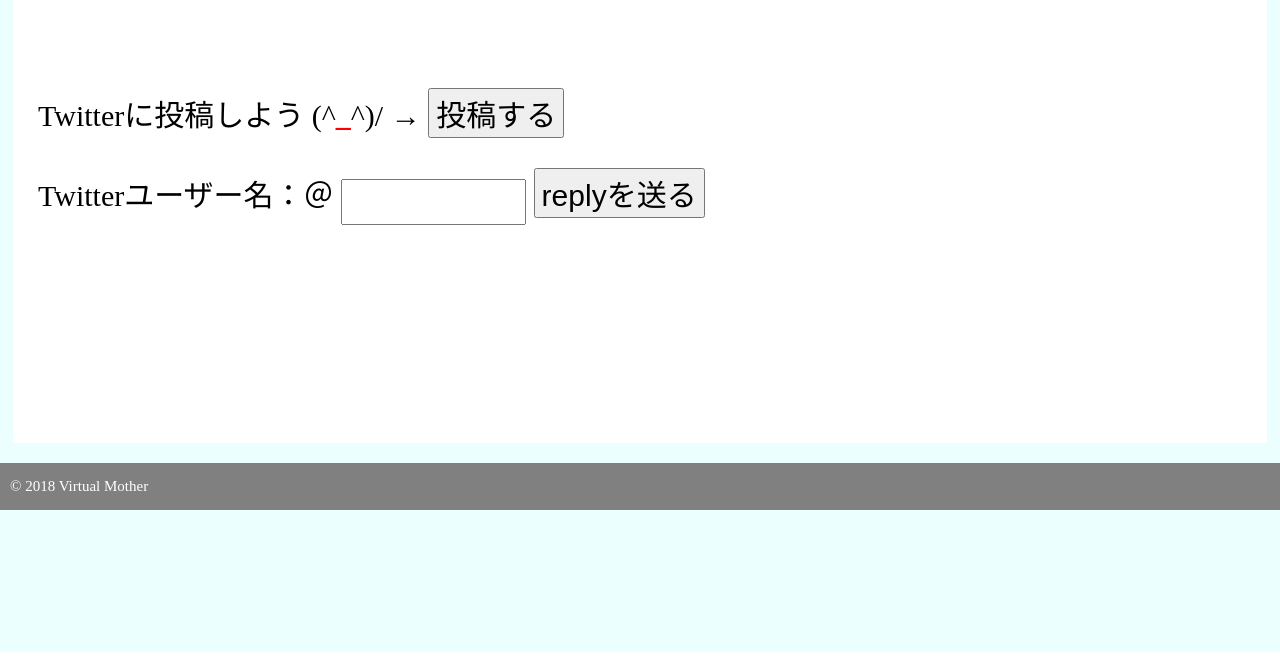
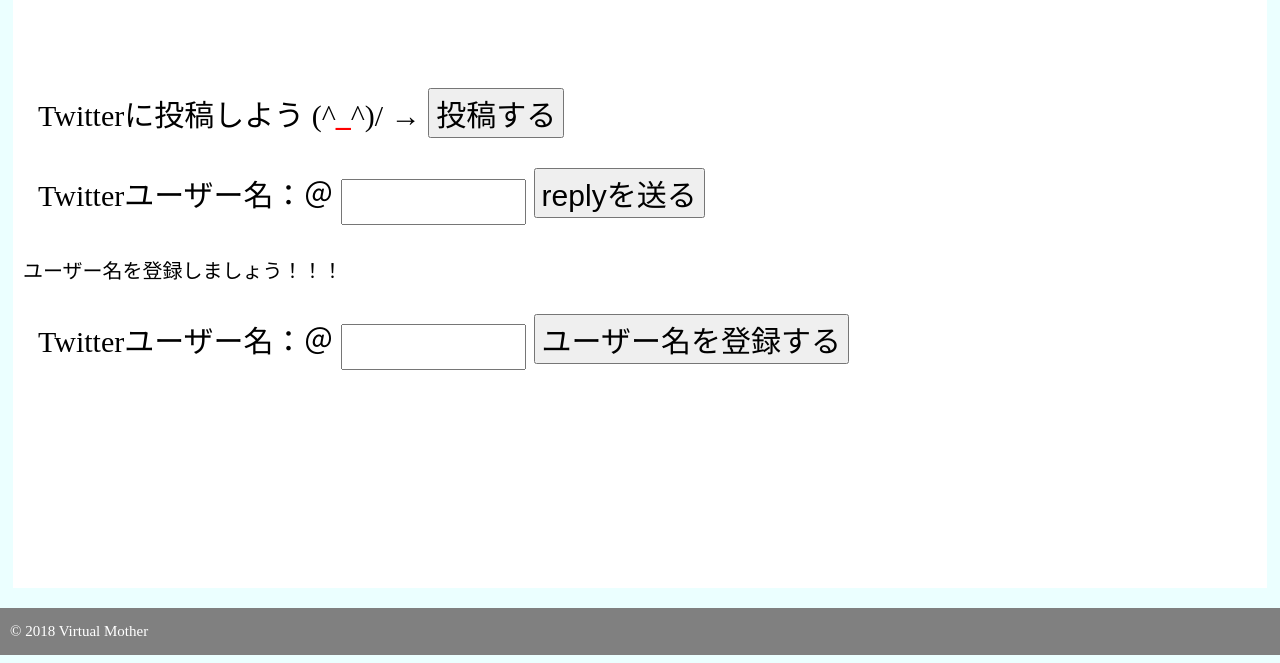
Before and after one commit to guralin/virtual_mother, a Flask app: page / in a window 1280 px wide. Shown: the part 148-811 px from the top of the page. Run offline with Flask 2, Linux system fonts and the light colour scheme.

Commit message:
ユーザー名の登録

```diff
--- a/app.py
+++ b/app.py
@@ -9,6 +9,25 @@ app.debug = True
 from module import index
 from module import post
 from module import reply
+
+######################
+from flask_sqlalchemy import SQLAlchemy
+
+app = Flask(__name__)
+app.config['SQLALCHEMY_DATABASE_URI'] = os.environ['DATABASE_URL']
+db = SQLAlchemy(app)
+
+# モデル作成
+class User(db.Model):
+    user_id = db.Column(db.Integer, primary_key=True)
+    user_name = db.Column(db.String(80), unique=True)
+
+    def __init__(self, user_name):
+        self.user_name = user_name
+
+    def __repr__(self):
+        return '<User %r>' % self.user_name
+######################
 
 
 # 投稿する
@@ -32,8 +51,19 @@ def do_reply():
     reply_name = result["reply_name"]
     return render_template('post.html',post_text=do.send_reply(reply_name))
 
+##########################
+# ユーザー登録
+@app.route('/register', methods=['GET','POST'])
+def do_register():
+    if request.method == 'POST':
+        user_name= request.form['user_name']
+    # ユーザー追加
+    reg = User(user_name)
+    db.session.add(reg)
+    db.session.commit()
+    return render_template('register.html')
 
-
+##########################
 """
 @app.route('/hello/<name>')
 def hello(name=''):
--- a/templates/index.html
+++ b/templates/index.html
@@ -21,6 +21,13 @@
         <input type="submit" value="replyを送る" class="post_button"></p>
     </form>
 
+    <form action="/register" method="POST">
+<p>ユーザー名を登録しましょう！！！</p>
+        <p class="post_recommend">Twitterユーザー名：＠
+        <input type="text" name="user_name" class="reply_name">
+        <input type="submit" value="ユーザー名を登録する" class="post_button"></p>
+    </form>
+
 <br>
 <br>
 <br>
--- /dev/null
+++ b/templates/register.html
@@ -0,0 +1 @@
+登録しました
```
Also changed, not shown: requirements.txt (+6 -3 lines).
